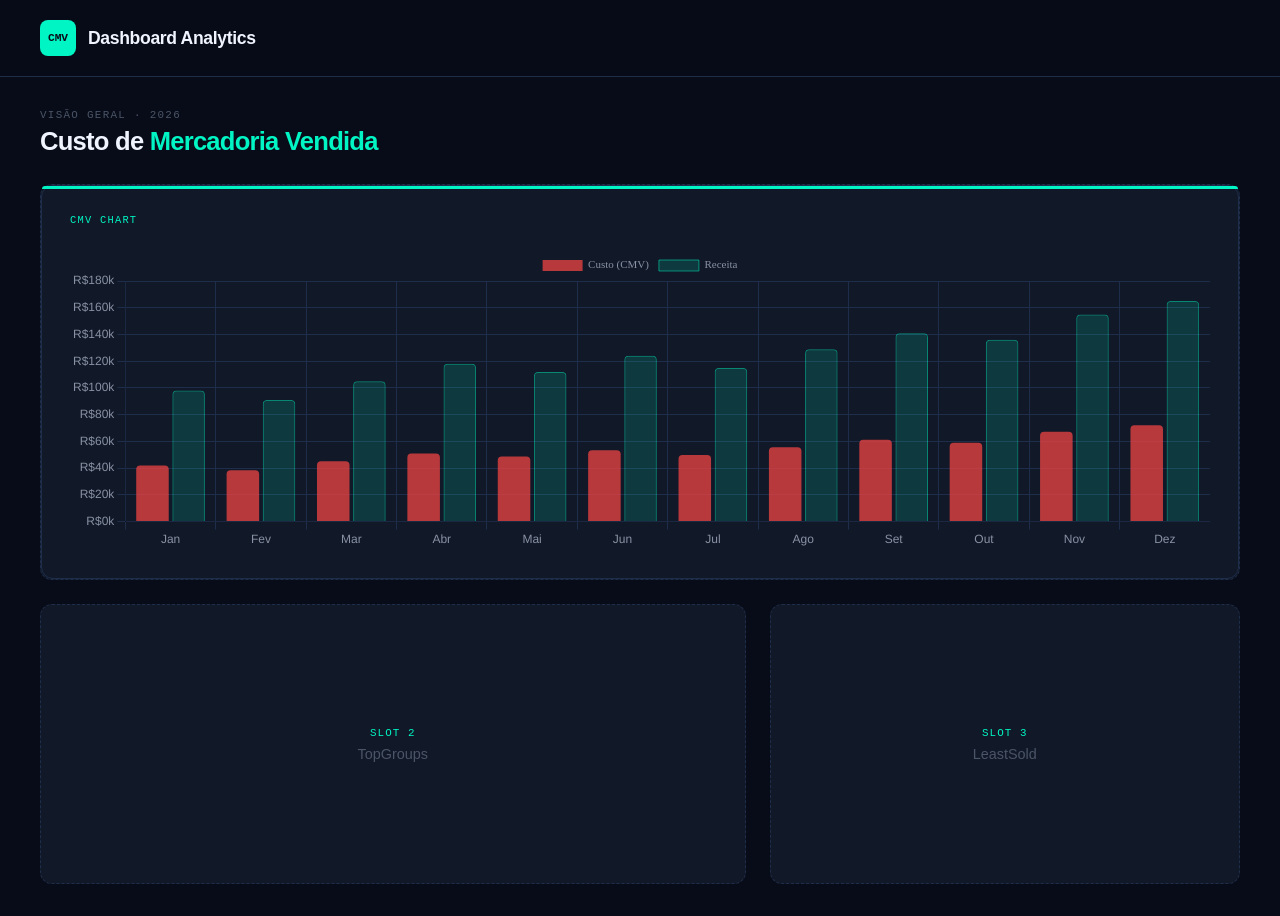
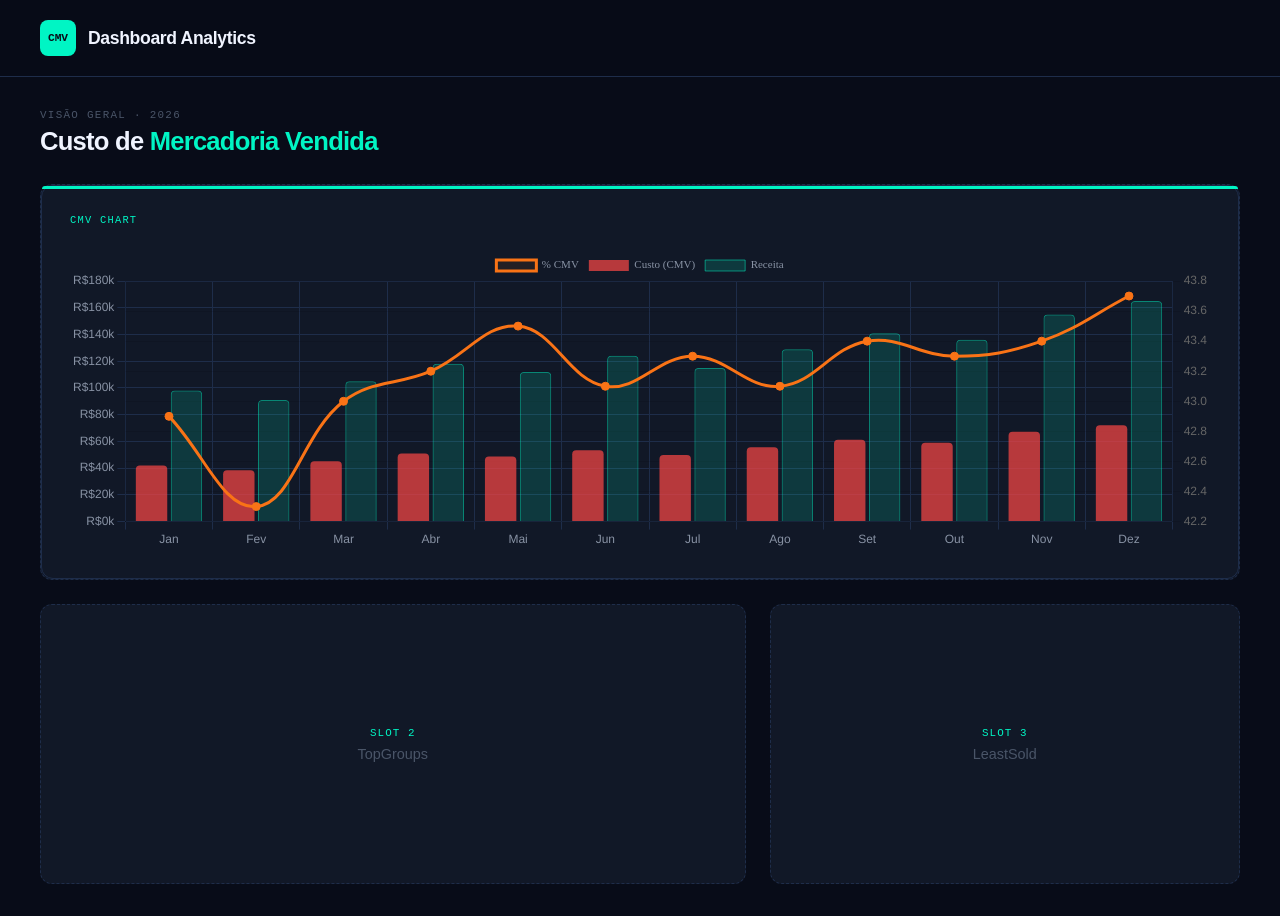
Before and after one commit to evertonProgramadorCriativo/Dashboard-Mercadoria-Vendida, a React (Create React App) app: page / in a window 1280 px wide. Built offline with nearby package versions, Linux system fonts and the light colour scheme.

Commit message:
feat(cmvchart): adiciona dataset de linha com percentual de CMV no eixo secundário

```diff
--- a/src/components/CMVChart.js
+++ b/src/components/CMVChart.js
@@ -115,6 +115,13 @@ function CMVChart() {
       "Total receita anual: R$",
       totalReceita.toLocaleString("pt-BR"),
     );
+    // O cálculo da média percentual de CMV é feito somando todos os valores do array mockCmv.percentuais usando reduce, dividindo pelo número de elementos para obter a média, e formatando o resultado para exibição com uma casa decimal. A média anual de % CMV é exibida no console para verificação.
+    const mediaPct = (
+      mockCmv.percentuais.reduce((a, b) => a + b, 0) /
+      mockCmv.percentuais.length
+    ).toFixed(1);
+    console.log("% CMV por mês:", mockCmv.percentuais);
+    console.log("Média % CMV anual:", mediaPct + "%");
   }, []);
 
   //  Dados do gráfico, utilizando os valores de labels e custos do mockCmv para criar um dataset do tipo "bar" com as barras vermelhas representando o custo (CMV) para cada mês. O backgroundColor é definido como um vermelho semi-transparente, e as bordas das barras têm um raio de 4 para suavizar as extremidades.
@@ -141,12 +148,27 @@ function CMVChart() {
         borderRadius: 4,
         order: 3,
       },
+      {
+        // Dataset 3: linha laranja de % CMV no eixo Y direito
+        type: "line",
+        label: "% CMV",
+        data: mockCmv.percentuais,
+        borderColor: "#f97316",
+        backgroundColor: "rgba(249,115,22,0.08)",
+        pointBackgroundColor: "#f97316",
+        pointRadius: 4,
+        tension: 0.4,
+        fill: false,
+        yAxisID: "y2", // eixo secundário
+        order: 1,
+      },
     ],
   };
   // Opções do gráfico, com customização de cores, fontes e formatação dos ticks para exibir os valores em milhares de reais (R$), além de manter a responsividade e a proporção do gráfico.
   const options = {
     responsive: true,
     maintainAspectRatio: false,
+    interaction: { mode: "index", intersect: false },
     plugins: {
       legend: {
         labels: { color: "#8892a4", font: { family: "Space Mono", size: 11 } },
@@ -162,6 +184,12 @@ function CMVChart() {
         grid: { color: "#1e2d4a" },
       },
     },
+    // Eixo direito exclusivo para a linha de percentual
+    y2: {
+      position: "right",
+      ticks: { color: "#f97316", callback: (v) => `${v}%` },
+      grid: { display: false },
+    },
   };
   return (
     <Card>
@@ -171,7 +199,7 @@ function CMVChart() {
 
       <ChartWrap>
         {" "}
-        {/* Adicionando Dados ao Gráfico barras vermelhas e azuis */}
+        {/* Barras vermelhas + barras cyan + linha laranja com pontos mostrando % no eixo direito */}
         <Bar data={chartData} options={options} />
       </ChartWrap>
     </Card>
```
